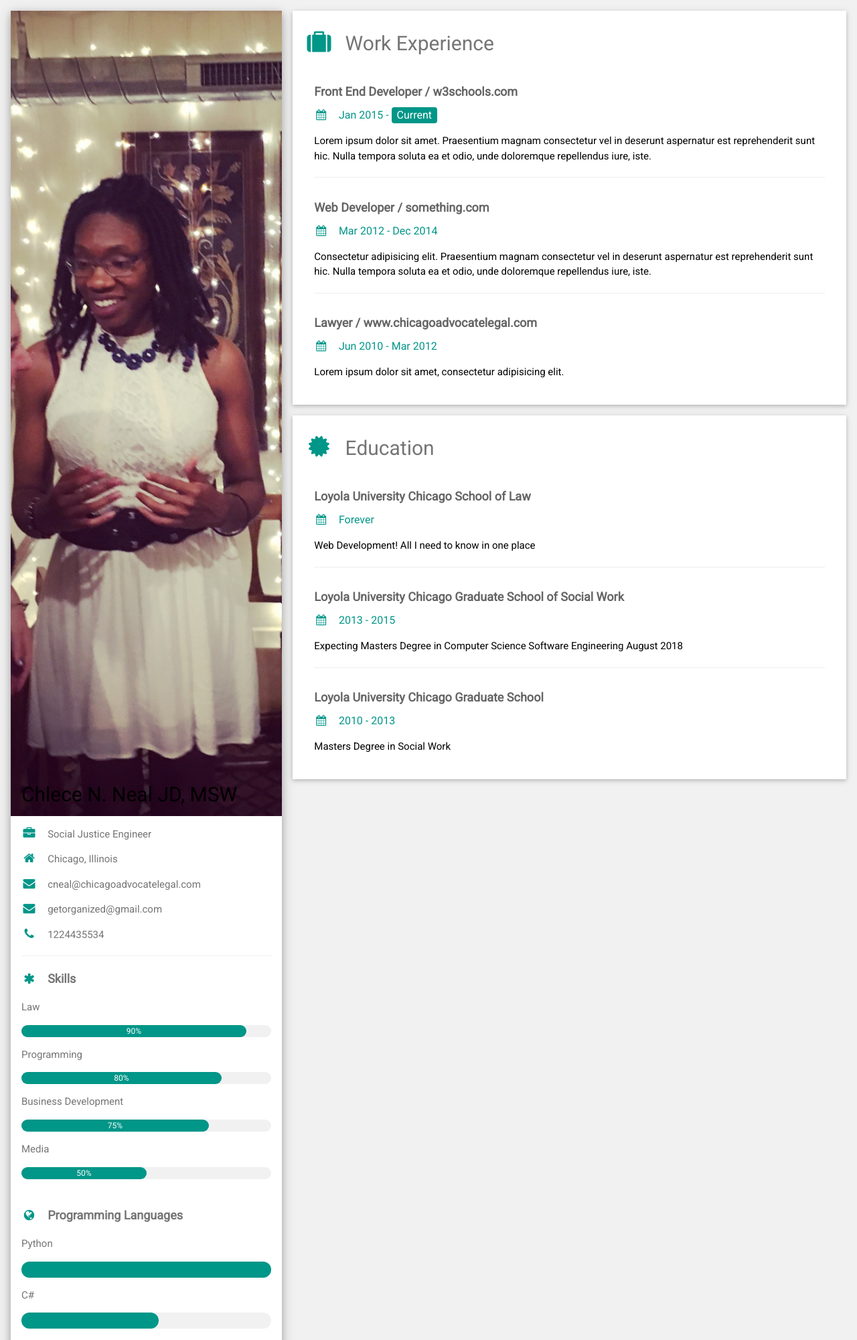
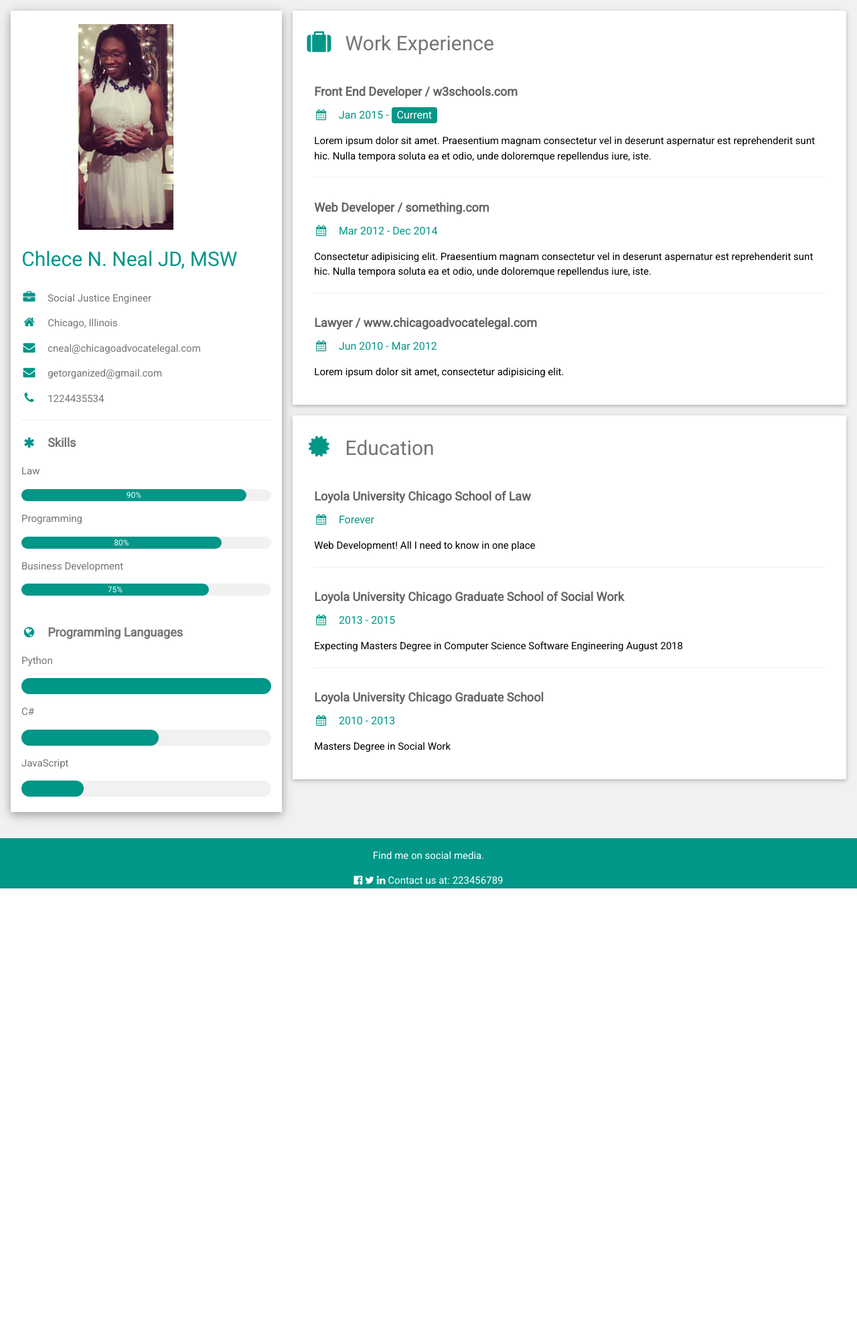
Before and after one commit to nealchawn/GetORganized, a PHP site: page /profiles/CNN_Profile/Chlece_Neal.html in a window 1280 px wide. Shown: the top 2000 px of the page at 67% size. After the commit the page ends 1326 px from the top, so only its background shows below. Run offline with PHP 8.4, Linux system fonts and the light colour scheme.

Commit message:
changes to CNN profile

```diff
--- a/profiles/CNN_Profile/Chlece_Neal.html
+++ b/profiles/CNN_Profile/Chlece_Neal.html
@@ -23,9 +23,9 @@
 
       <div class="w3-white w3-text-grey w3-card-4">
         <div class="w3-display-container">
-          <img src="cnn_assets/profile_pic.jpg" style="width:100%" alt="Avatar">
-          <div class="w3-display-bottomleft w3-container w3-text-black">
-            <h2>Chlece N. Neal JD, MSW</h2>
+          <img class="profile" src="cnn_assets/profile_pic.jpg" style="width:60%; height:60%;" alt="Avatar">
+          <div class="profile_name">
+            <h2 style="color:#009688;">Chlece N. Neal JD, MSW</h2>
           </div>
         </div>
         <div class="w3-container">
@@ -50,10 +50,6 @@
           <p>Business Development</p>
           <div class="w3-light-grey w3-round-xlarge w3-small">
             <div class="w3-container w3-center w3-round-xlarge w3-teal" style="width:75%">75%</div>
-          </div>
-          <p>Media</p>
-          <div class="w3-light-grey w3-round-xlarge w3-small">
-            <div class="w3-container w3-center w3-round-xlarge w3-teal" style="width:50%">50%</div>
           </div>
           <br>
 
--- a/profiles/CNN_Profile/css/cnn_profile.css
+++ b/profiles/CNN_Profile/css/cnn_profile.css
@@ -30,6 +30,10 @@
 h1,h2,h3,h4,h5,h6{font-family:"Segoe UI",Arial,sans-serif;font-weight:400;margin:10px 0}.w3-wide{letter-spacing:4px}
 hr{border:0;border-top:1px solid #eee;margin:20px 0}
 .w3-image{max-width:100%;height:auto}img{vertical-align:middle}a{color:inherit}
+.profile {padding-left: 25%; margin-top: 5%}
+.profile_name {padding-left: 4%; margin-top: 5%}
+
+
 .w3-table,.w3-table-all{border-collapse:collapse;border-spacing:0;width:100%;display:table}.w3-table-all{border:1px solid #ccc}
 .w3-bordered tr,.w3-table-all tr{border-bottom:1px solid #ddd}.w3-striped tbody tr:nth-child(even){background-color:#f1f1f1}
 .w3-table-all tr:nth-child(odd){background-color:#fff}.w3-table-all tr:nth-child(even){background-color:#f1f1f1}
```
Also changed, not shown: profiles/CNN_Profile/cnn_assets/profile_pic.jpg.
